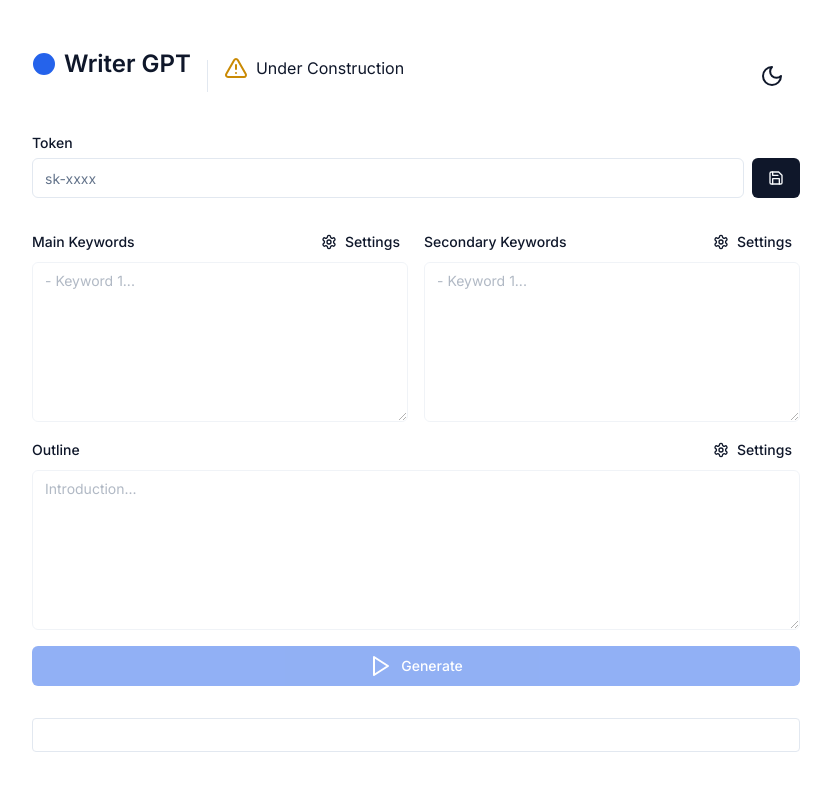
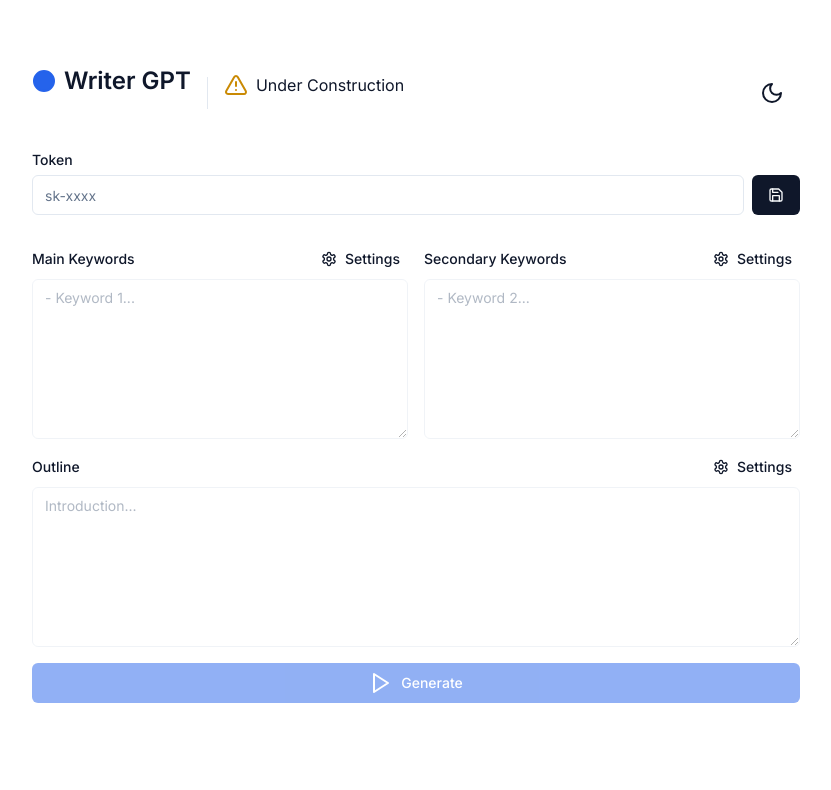
Before and after one commit to wanghaisheng/writer-gpt, a Next.js app: page / in a window 1280 px wide. Shown: the top 790 px of the page, without its empty margins (224-1055 px from the left). Built offline with nearby package versions, Linux system fonts and the light colour scheme.

Commit message:
feat: improvments on outline generation

```diff
--- a/src/app/form/index.tsx
+++ b/src/app/form/index.tsx
@@ -46,6 +46,7 @@ export const Form = () => {
 
   const [loading, setLoading] = useState<boolean>(false);
   const [postContent, setPostContent] = useState<string>("");
+  const [failedSections, setFailedSections] = useState<PostSection[]>([]);
 
   const {
     register,
@@ -123,6 +124,7 @@ export const Form = () => {
 
           if (response) setPostContent(prevState => `${prevState}${response}`);
         } catch (error) {
+          setFailedSections(prevState => [...prevState, section]);
           console.log(error);
         }
       }
@@ -182,9 +184,21 @@ export const Form = () => {
         </Button>
       </form>
 
-      <div className="p-4 rounded-sm border">
-        <ReactMarkdown>{postContent}</ReactMarkdown>
-      </div>
+      <ul>
+        {failedSections.map((section, index) => (
+          <li key={index}>
+            <p className="text-sm text-red-600">
+              Heading Failed: {section.heading}
+            </p>
+          </li>
+        ))}
+      </ul>
+
+      {!!postContent.trim() && (
+        <div className="p-4 rounded-sm border">
+          <ReactMarkdown>{postContent}</ReactMarkdown>
+        </div>
+      )}
     </div>
   );
 };
--- a/src/app/form/inputs/keywords.tsx
+++ b/src/app/form/inputs/keywords.tsx
@@ -192,7 +192,7 @@ export const KeyWordsInputs = ({
         <Textarea
           disabled={!token}
           id="keywords"
-          placeholder="- Keyword 1..."
+          placeholder="- Keyword 2..."
           error={errors?.keywords?.message}
           loading={loadingSecondaryKeyWords}
           {...register("keywords.secondary")}
--- a/src/app/form/inputs/outline.tsx
+++ b/src/app/form/inputs/outline.tsx
@@ -54,7 +54,7 @@ export const OutlineInput = ({ setValue, register, watch, errors }: Props) => {
 
   const [keywords, outline] = watch(["keywords", "outline"]);
 
-  const noKeywords = (keywords?.main ?? "").trim().length === 0;
+  const noKeywords = !hasKeywords(keywords?.main);
 
   const { ref: outlineRef, ...outlineProps } = register("outline");
 
@@ -104,6 +104,10 @@ export const OutlineInput = ({ setValue, register, watch, errors }: Props) => {
             content: outlineRegeneratePrompt
               .replace("{{section}}", selectedText)
               .replace("{{outline}}", outline)
+              .replace(
+                "{{keywords}}",
+                `${keywords.main}\n${keywords.secondary}`
+              )
           }
         ]
       });
--- a/src/config/chat.ts
+++ b/src/config/chat.ts
@@ -1,9 +1,14 @@
-export const contentPrompt = `Write highly detailed and informative paragraphs for {{heading}}, with subpoints including a lot of details, evidence or examples: {{subpoints}}. Make it a first-person narrative. Add personal insights. Incorporate humor into writing. Include markdown tables and bullet points or numbered list when possible.
+export const contentPrompt = `Write highly detailed and informative paragraphs for {{heading}}, with subpoints including a lot of details, evidence or examples: {{subpoints}}, use these keywords:
+
+{{keywords}}
+
+in the response. Make it a first-person narrative. Add personal insights. Incorporate humor into writing. Include markdown tables and bullet points or numbered list when possible.
+
 respond in markdown, for heading use ## and for subpoints ###
 `;
 
 export const outlinePrompt = `
-Write a creative outline with these in it {{keywords}}, like the following structure:
+Write a creative outline with these keywords in it {{keywords}}, like the following structure:
 Title (should be attention-grabbing, descriptive)
 Introduction (introduction should be engaging, hooking the reader, providing context)
 Section (It should have a clear and descriptive heading that tells the reader what the section is about)
```
